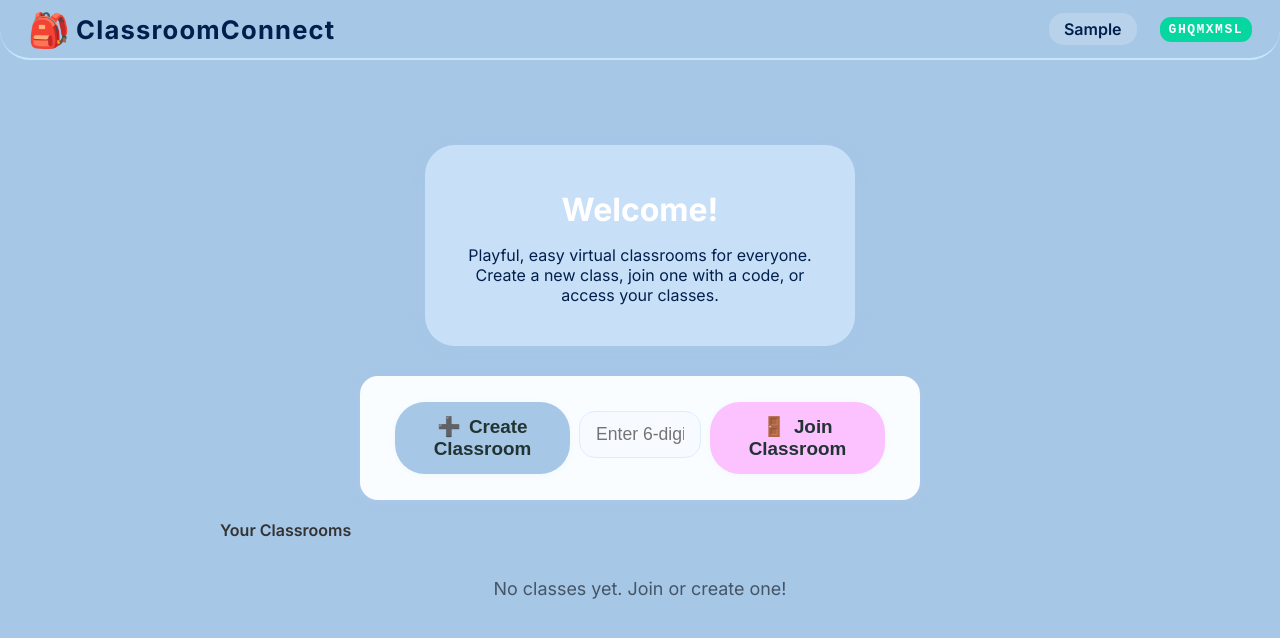
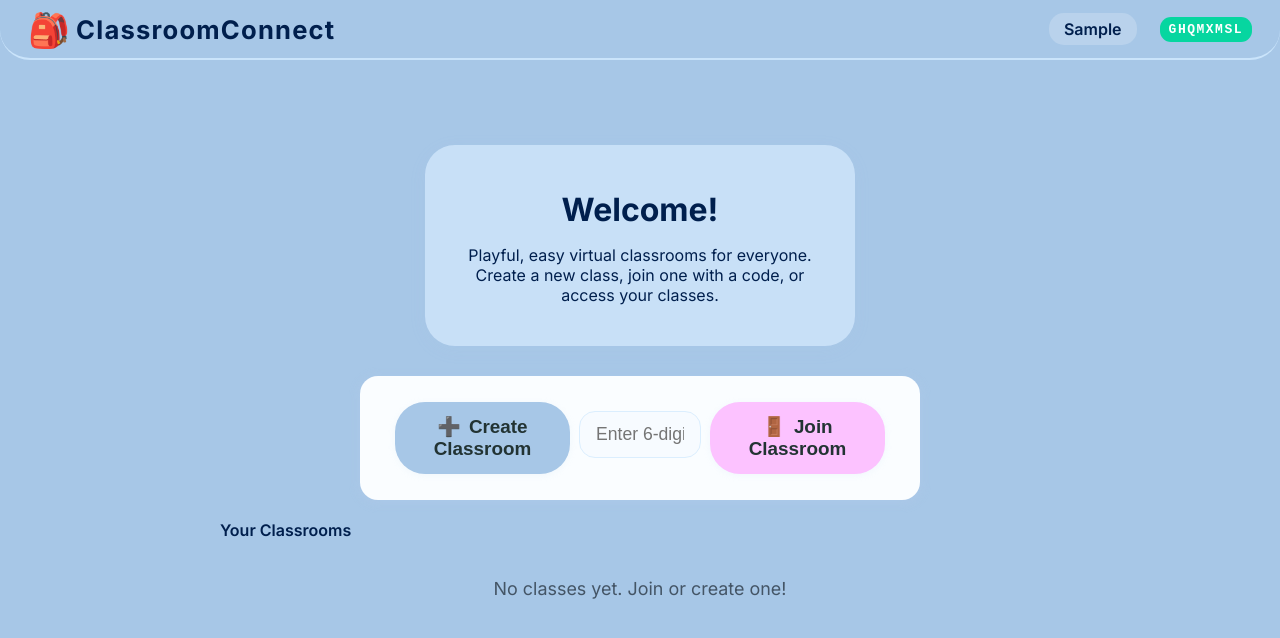
Before and after one commit to Workflow-Manager-admin/classroomconnect-16385-1d2c28e9, a React (Create React App) app in the folder classroomconnect/: page / in a window 1280 px wide. Both pictures are taken after typing "Sample" into the empty fields and a click on the button "Get Started". Shown: the top 638 px of the page. Built offline with nearby package versions, Linux system fonts and the light colour scheme; the HTML template or start-up script is replaced by a standard one.

Commit message:
Auto-commit: Changes as of 2025-05-31T10:22:56.227158+00:00

```diff
--- a/classroomconnect/src/App.js
+++ b/classroomconnect/src/App.js
@@ -237,8 +237,8 @@ function Dashboard({
   return (
     <div className="cc-dash-bg">
       <div className="cc-hero">
-        <h1 style={{ color: "white", marginBottom: 8 }}>Welcome!</h1>
-        <p className="cc-blurb" style={{ marginBottom: 25 }}>
+        <h1 style={{ color: NAVY, marginBottom: 8 }}>Welcome!</h1>
+        <p className="cc-blurb" style={{ marginBottom: 25, color: NAVY }}>
           Playful, easy virtual classrooms for everyone. Create a new class, join one with a code, or access your classes.
         </p>
       </div>
@@ -288,7 +288,7 @@ function Dashboard({
         <div
           style={{
             marginBottom: 28,
-            color: "#333",
+            color: NAVY,
             fontWeight: 600,
             marginLeft: 10
           }}
```
Also changed, not shown: 1 other file (tests, documents, lock files or other folders).
